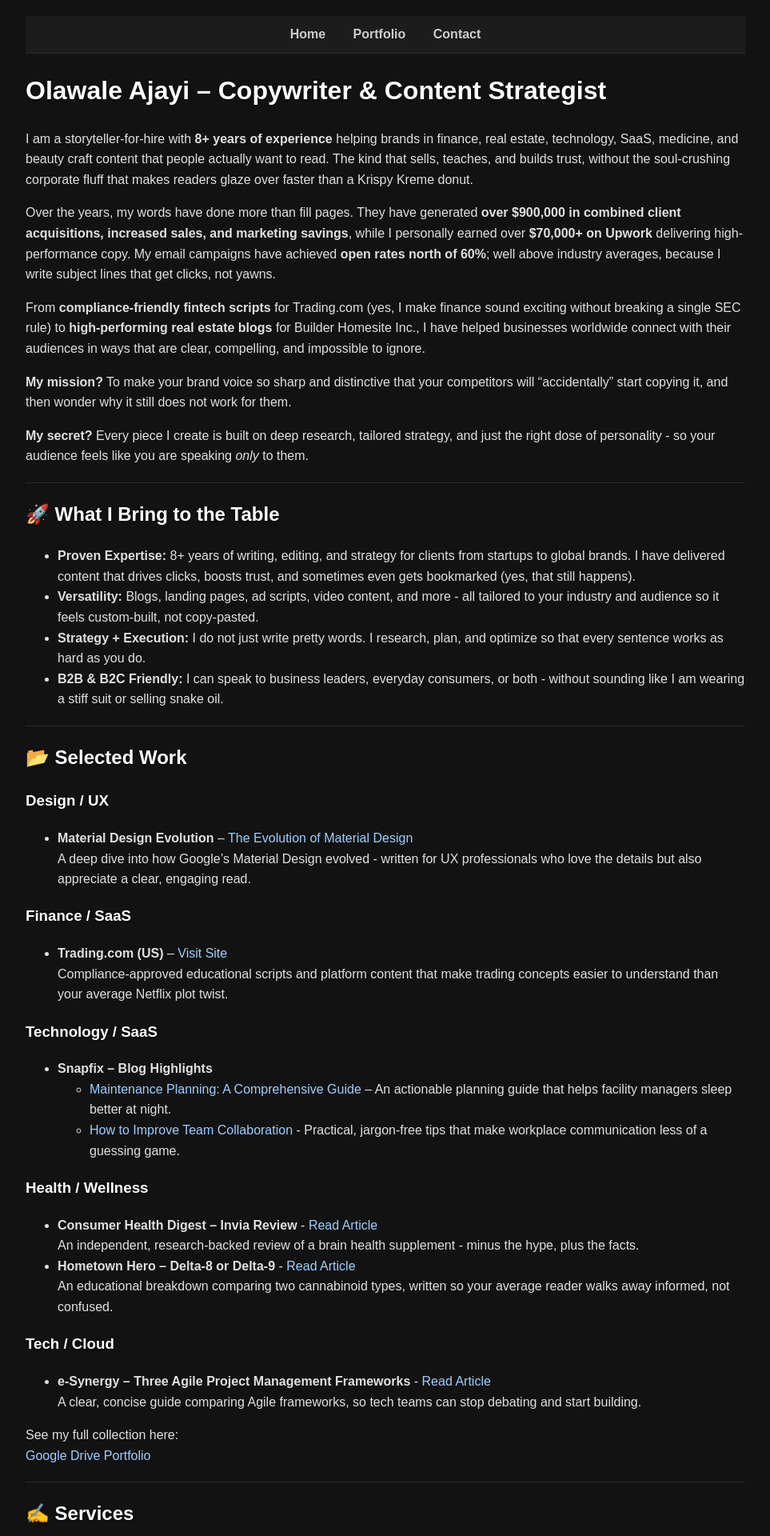
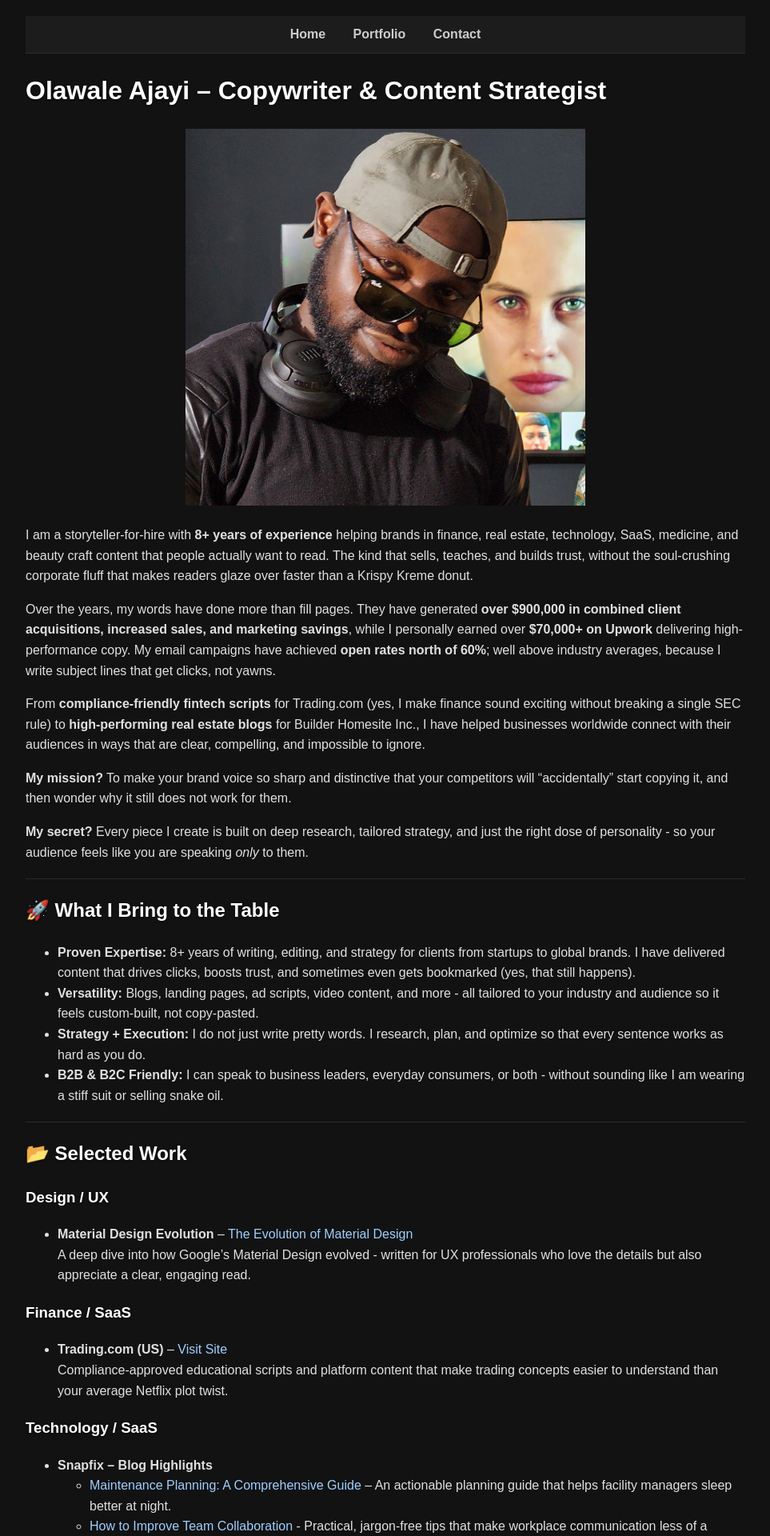
Before and after one commit to javablack/javablack.github.io, a Jekyll site: the page built from index.md, in a window 1280 px wide. Shown: the top 1920 px of the page at 80% size, without its empty margins (158-1121 px from the left). Built offline with Jekyll 4.4.1, drawn with Linux system fonts in a browser that asks for light colours.

Commit message:
Update index.md

```diff
--- a/index.md
+++ b/index.md
@@ -4,6 +4,9 @@ title: "Olawale Ajayi – Copywriter & Content Strategist"
 ---
 
 # Olawale Ajayi – Copywriter & Content Strategist
+<p align="center">
+  <img src="/assets/Images/Javablack2.png" alt="Olawale Ajayi" width="500"/>
+</p>
 
 I am a storyteller-for-hire with **8+ years of experience** helping brands in finance, real estate, technology, SaaS, medicine, and beauty craft content that people actually want to read. The kind that sells, teaches, and builds trust, without the soul-crushing corporate fluff that makes readers glaze over faster than a Krispy Kreme donut.
 
```
